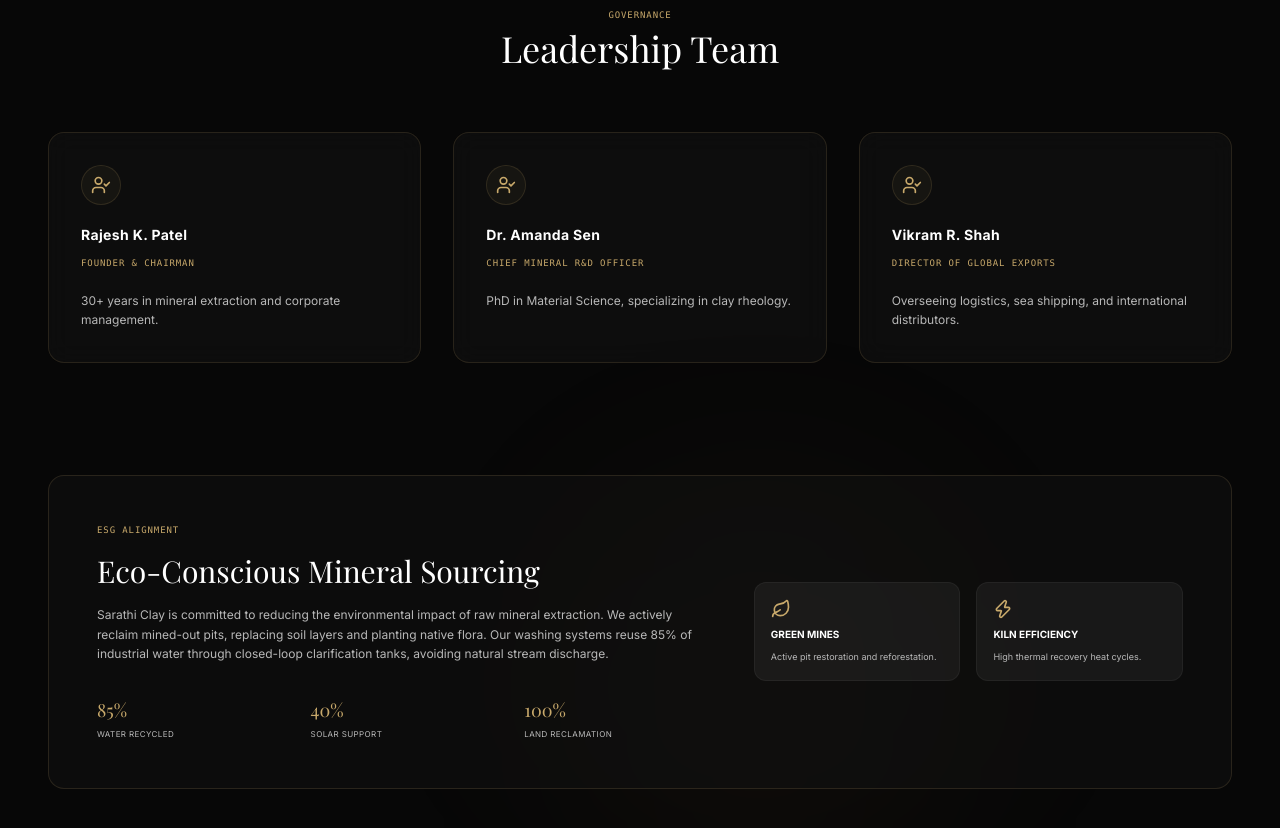
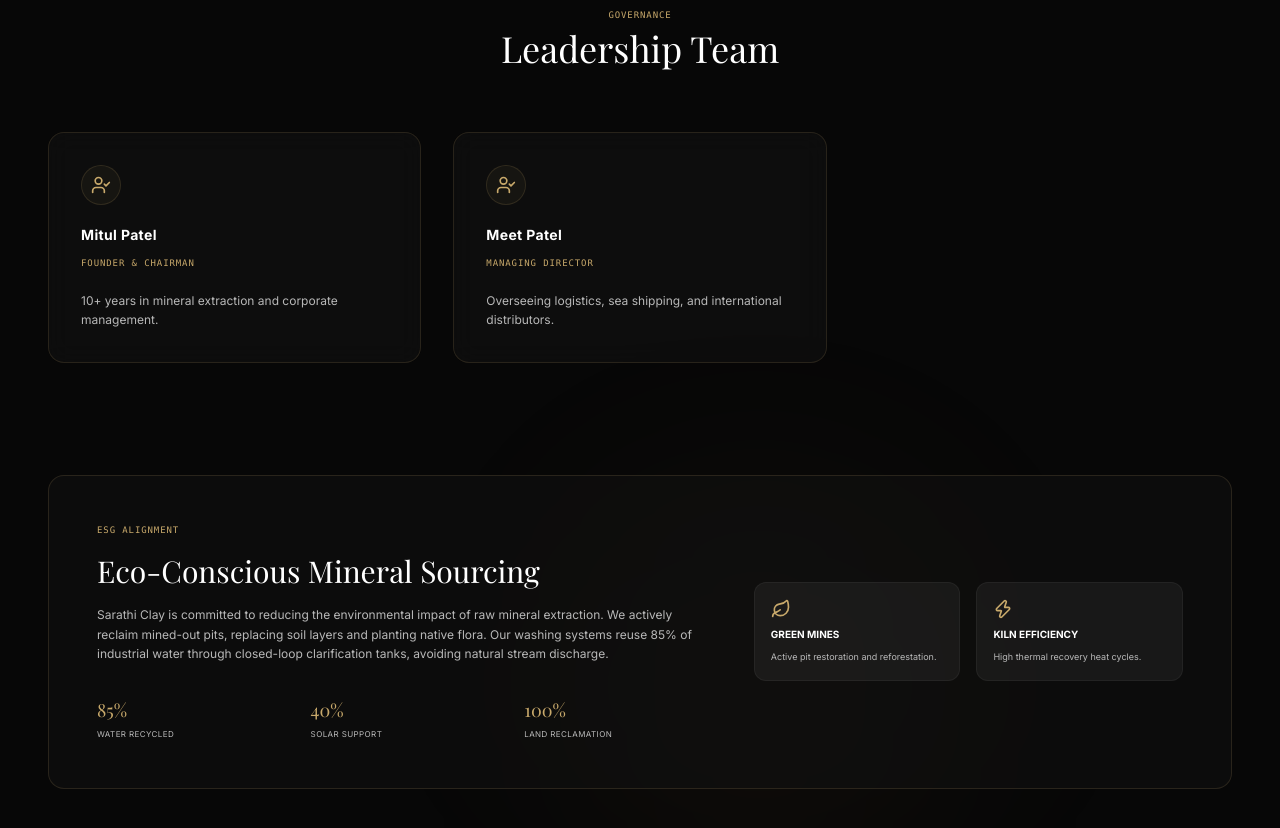
Before and after one commit to PranshBarasara/sarathiclay, a Next.js app: page /about in a window 1280 px wide. Shown: the part 1320-2148 px from the top of the page. Built offline with nearby package versions, Linux system fonts and the light colour scheme; a web font is replaced by a local one.

Commit message:
Update leadership team members on About page

```diff
--- a/app/about/page.tsx
+++ b/app/about/page.tsx
@@ -13,9 +13,8 @@
 ];
 
 const LEADERSHIP = [
-  { name: "Rajesh K. Patel", role: "Founder & Chairman", desc: "30+ years in mineral extraction and corporate management." },
-  { name: "Dr. Amanda Sen", role: "Chief Mineral R&D Officer", desc: "PhD in Material Science, specializing in clay rheology." },
-  { name: "Vikram R. Shah", role: "Director of Global Exports", desc: "Overseeing logistics, sea shipping, and international distributors." }
+  { name: "Mitul Patel", role: "Founder & Chairman", desc: "10+ years in mineral extraction and corporate management." },
+  { name: "Meet Patel", role: "Managing Director", desc: "Overseeing logistics, sea shipping, and international distributors." }
 ];
 
 export default function About() {
```
